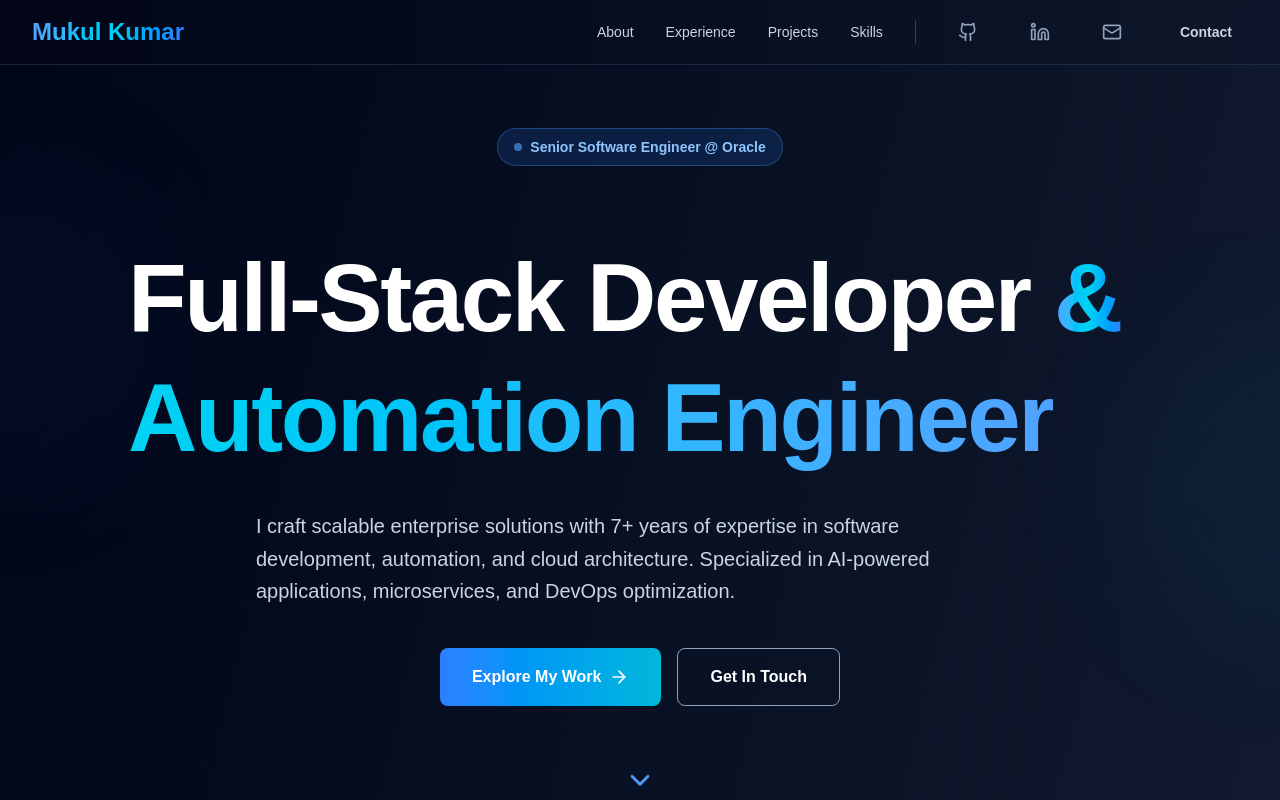
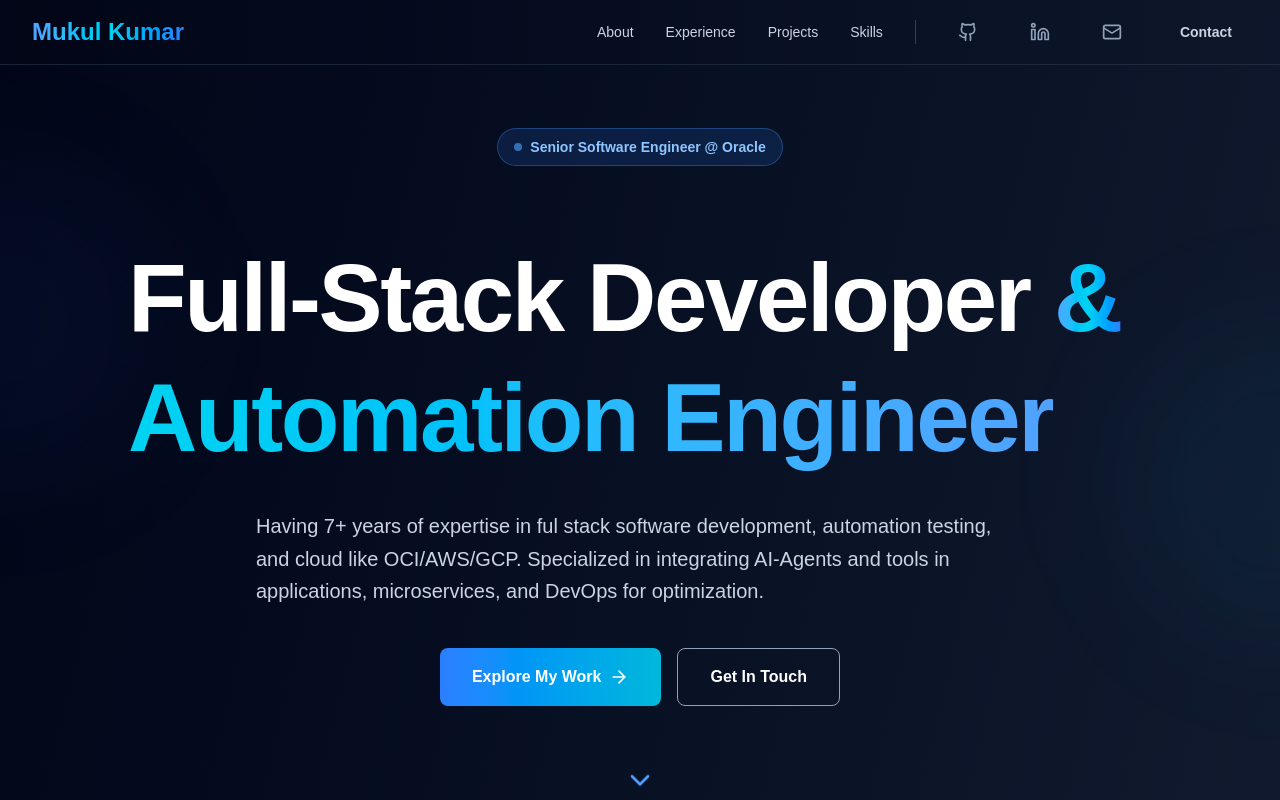
Before and after one commit to mukul8896/mksmindset, a Next.js app: page / in a window 1280 px wide. Shown: the top 800 px of the page. Built offline with nearby package versions, Linux system fonts and the light colour scheme.

Commit message:
minor update

```diff
--- a/src/app/page.tsx
+++ b/src/app/page.tsx
@@ -215,7 +215,7 @@ export default function Portfolio() {
           </h1>
 
           <p className="text-lg sm:text-xl text-slate-300 mb-10 leading-relaxed max-w-3xl mx-auto font-light">
-            I craft scalable enterprise solutions with 7+ years of expertise in software development, automation, and cloud architecture. Specialized in AI-powered applications, microservices, and DevOps optimization.
+            Having 7+ years of expertise in ful stack software development, automation testing, and cloud like OCI/AWS/GCP. Specialized in integrating AI-Agents and tools in applications, microservices, and DevOps for optimization.
           </p>
 
           <div className="flex flex-col sm:flex-row gap-4 justify-center mb-16">
```
